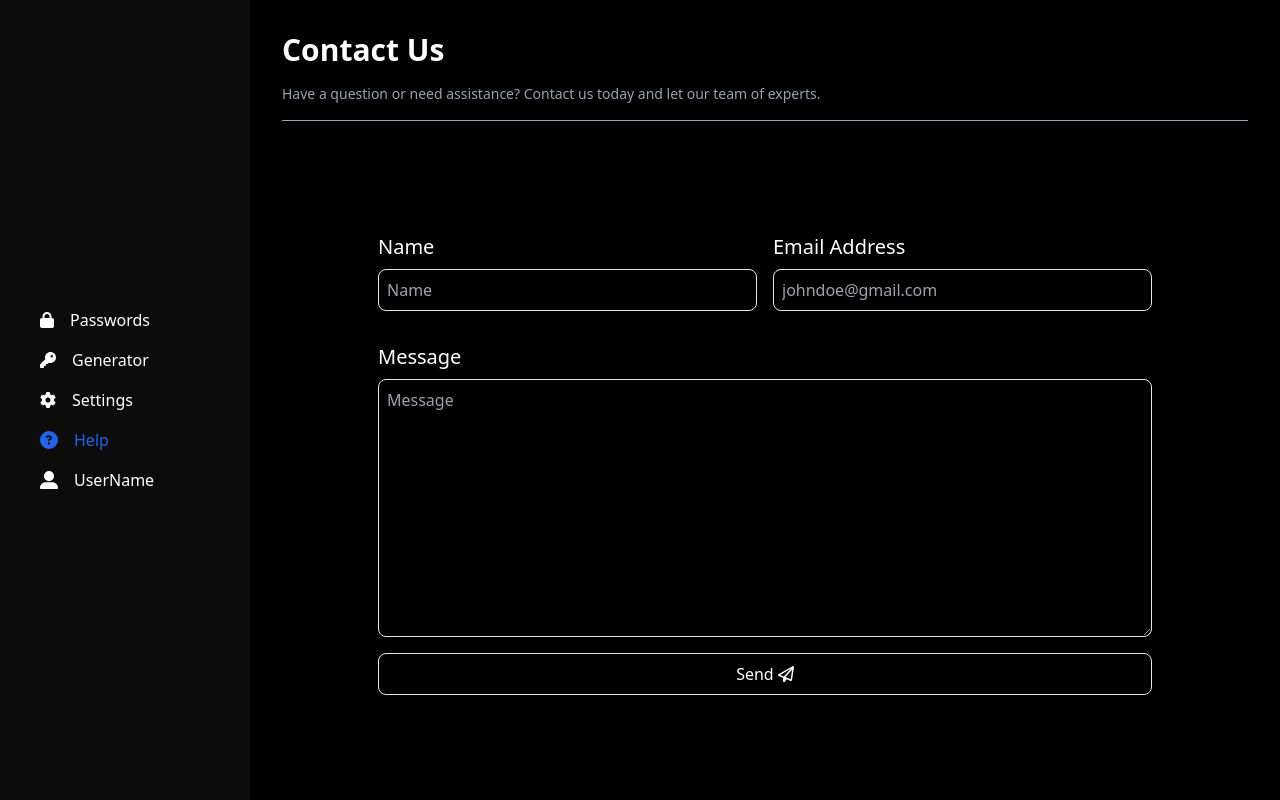
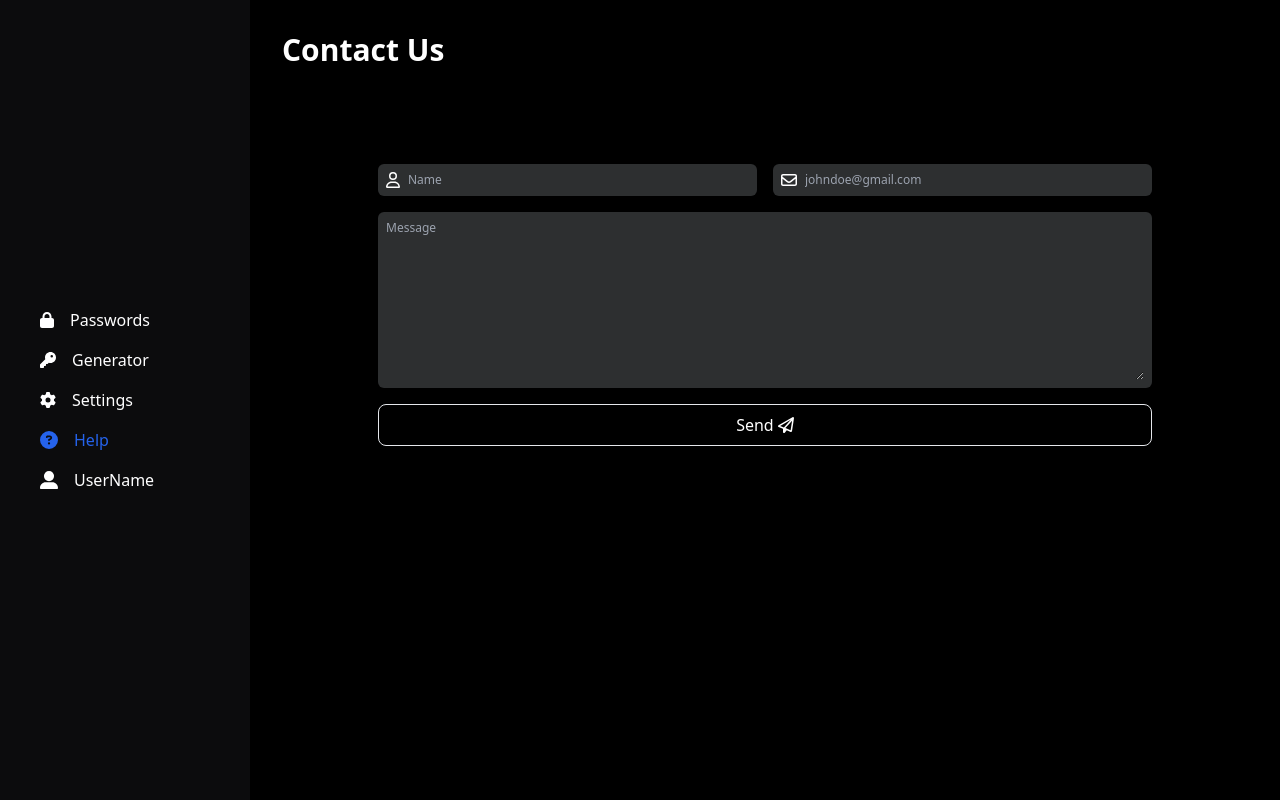
Before and after one commit to Opia12345/Verifai, a React (Vite) app in the folder Client/: page /help in a window 1280 px wide. Built offline with nearby package versions, Linux system fonts and the light colour scheme; no server answers.

Commit message:
completed the UI update

```diff
--- a/Client/src/Pages/Help.jsx
+++ b/Client/src/Pages/Help.jsx
@@ -10,7 +10,11 @@ import {
 } from "@fortawesome/free-solid-svg-icons";
 import { CSSTransition } from "react-transition-group";
 import Sidenav from "../Components/Sidenav";
-import { faPaperPlane } from "@fortawesome/free-regular-svg-icons";
+import {
+  faEnvelope,
+  faPaperPlane,
+  faUser,
+} from "@fortawesome/free-regular-svg-icons";
 
 const Help = () => {
   const [submit, setSubmit] = useState(false);
@@ -106,13 +110,8 @@ const Help = () => {
       <Sidenav />
       <section className="lg:ml-[250px] lg:p-8 p-4 h-screen">
         <h1 className="font-bold text-3xl">Contact Us</h1>
-        <p className="text-slate-400 mt-4 text-sm mb-4">
-          Have a question or need assistance? Contact us today and let our team
-          of experts.
-        </p>
-        <div className="w-full h-[0.5px] bg-slate-400"></div>
         <div className="w-full lg:p-10 flex items-center justify-center relative flex-col">
-          <div className="w-full -mt-12 p-4">
+          <div className="w-full -mt-20 p-4">
             <div className="flex lg:p-10 mt-12 pb-10 relative rounded-lg w-full">
               <Formik
                 initialValues={initialValues}
@@ -121,52 +120,47 @@ const Help = () => {
               >
                 <Form className="mt-4 w-full flex flex-col" id="emailForm">
                   <span className="grid lg:grid-cols-2 grid-cols-1 gap-4">
-                    <span className="flex flex-col mb-8">
-                      <label htmlFor="" className="mb-2 md:text-xl text-xl">
-                        Name
-                      </label>
+                    <span className="flex items-center bg-slate-200/20 gap-2 rounded-md p-2 mt-4">
+                      <FontAwesomeIcon icon={faUser} />
                       <Field
                         type="text"
                         name="name"
                         placeholder="Name"
-                        className="bg-transparent focus-within-border-links p-2 outline-none rounded-lg  border"
+                        className="bg-transparent text-white font-light text-xs w-full outline-none"
                       />
+                    </span>
                     <ErrorMessage
                       name="name"
                       component="div"
                       className="text-red-500"
                     />
-                    </span>
 
-                    <span className="flex flex-col mb-8">
-                      <label htmlFor="" className="md:text-xl text-xl">
-                        Email Address
-                      </label>
+                    <span className="flex items-center bg-slate-200/20 gap-2 rounded-md p-2 mt-4">
+                      <FontAwesomeIcon icon={faEnvelope} />
                       <Field
                         type="email"
                         name="email"
                         placeholder="johndoe@gmail.com"
-                        className="bg-transparent focus-within-border-links mt-2 p-2 outline-none rounded-lg  border"
+                        className="bg-transparent text-white font-light text-xs w-full outline-none"
                       />
+                    </span>
                     <ErrorMessage
                       name="email"
                       component="div"
                       className="text-red-500"
                     />
                   </span>
-                  </span>
 
-                  <label htmlFor="" className="mb-2 md:text-xl text-xl">
-                    Message
-                  </label>
+                  <span className="flex items-center bg-slate-200/20 gap-2 rounded-md p-2 mt-4">
                     <Field
                       as="textarea"
                       type="text"
                       name="message"
                       placeholder="Message"
                       rows={10}
-                    className="bg-transparent focus-within-border-links p-2 outline-none rounded-lg  border"
+                      className="bg-transparent text-white font-light text-xs w-full outline-none"
                     />
+                  </span>
                   <ErrorMessage
                     name="message"
                     component="div"
--- a/Client/tailwind/Output.css
+++ b/Client/tailwind/Output.css
@@ -731,6 +731,14 @@ video {
   margin-bottom: 2rem;
 }
 
+.-mt-8 {
+  margin-top: -2rem;
+}
+
+.-mt-20 {
+  margin-top: -5rem;
+}
+
 .block {
   display: block;
 }
```
Lines whose indentation alone changed are shown as unchanged.
